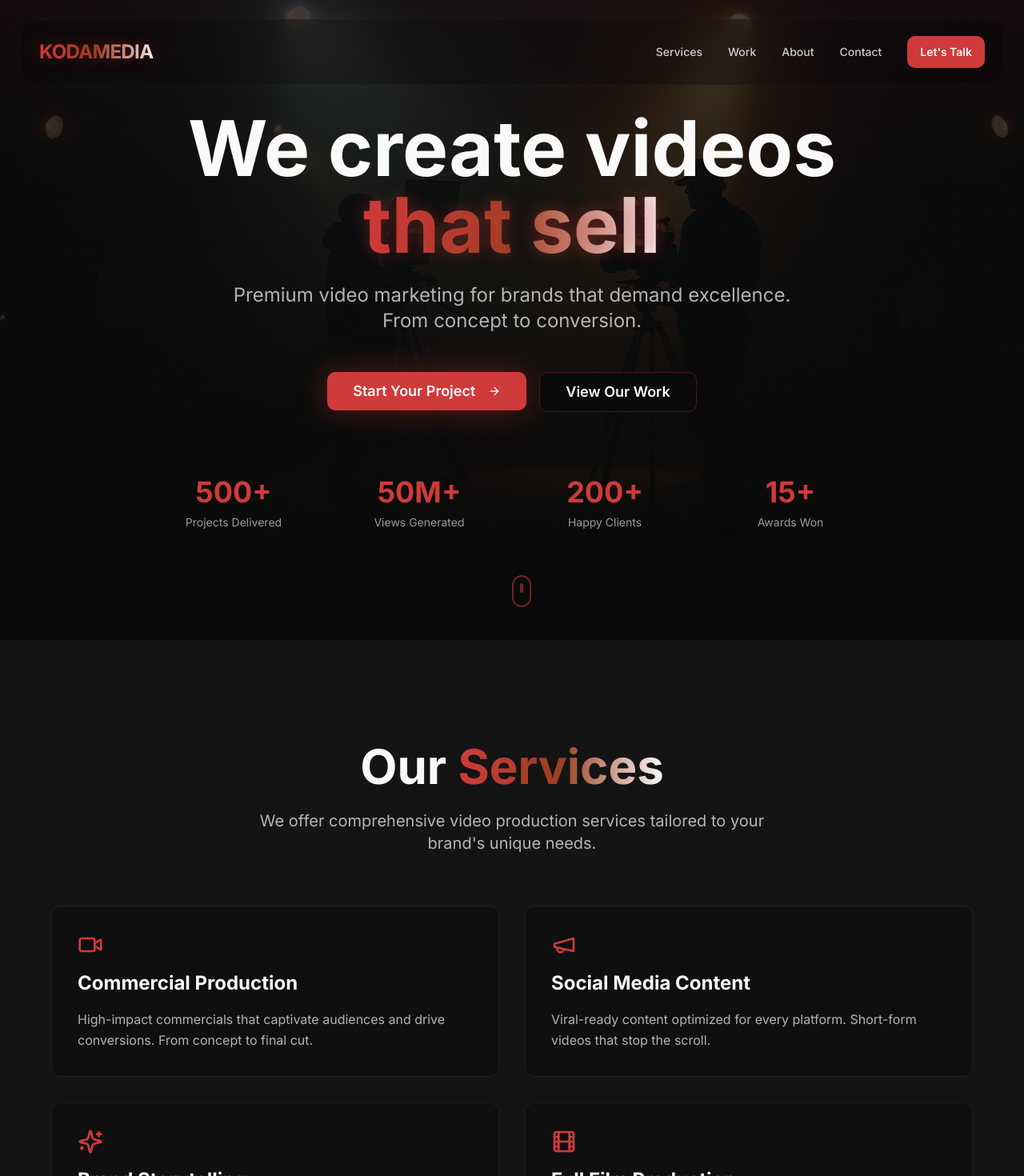
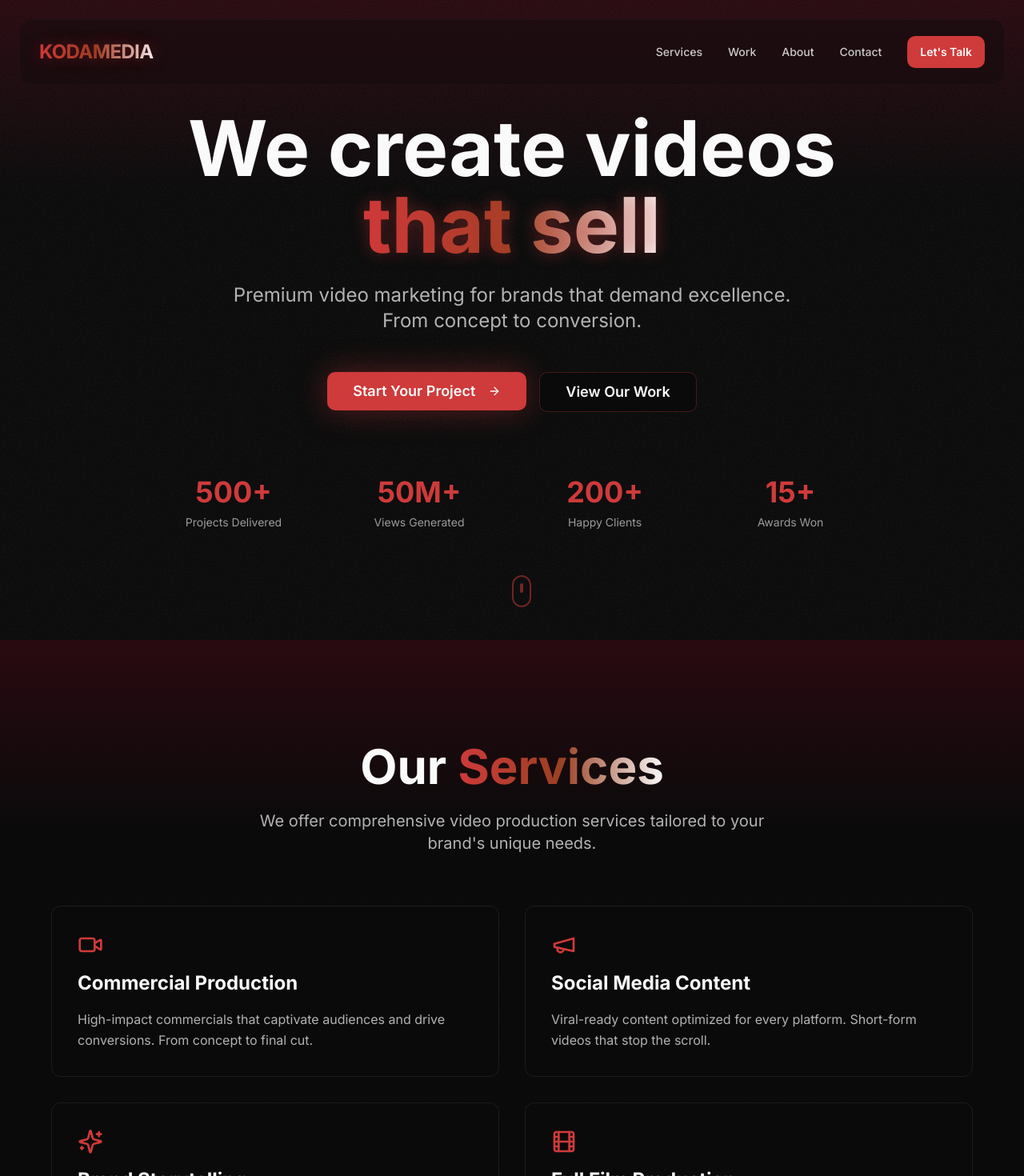
Before and after one commit to Wasiewicz11/kodamedia-premium-motion, a React (Vite) app: page / in a window 1280 px wide. Shown: the top 1470 px of the page at 80% size. Built offline with nearby package versions, Linux system fonts and the light colour scheme; the HTML template or start-up script is replaced by a standard one.

Commit message:
Fix: Ensure consistent page background

```diff
--- a/src/components/About.tsx
+++ b/src/components/About.tsx
@@ -2,7 +2,7 @@ import { Award, Users, Zap } from "lucide-react";
 
 const About = () => {
   return (
-    <section id="about" className="py-32 surface-dark">
+    <section id="about" className="py-32">
       <div className="container mx-auto px-6">
         <div className="max-w-6xl mx-auto">
           <div className="grid md:grid-cols-2 gap-16 items-center">
@@ -38,7 +38,7 @@ const About = () => {
 
             {/* Right Content - Creative Visual */}
             <div className="relative">
-              <div className="aspect-square rounded-lg surface-darker border border-primary/20 overflow-hidden">
+              <div className="aspect-square rounded-lg bg-card/30 backdrop-blur-sm border border-primary/20 overflow-hidden">
                 <div className="absolute inset-0 bg-gradient-to-br from-primary/30 via-transparent to-background/50" />
                 <div className="absolute inset-0 flex items-center justify-center">
                   <div className="text-center">
--- a/src/components/CaseStudy.tsx
+++ b/src/components/CaseStudy.tsx
@@ -19,7 +19,7 @@ const CaseStudy = () => {
           </div>
 
           {/* Video Placeholder */}
-          <div className="aspect-video surface-darker rounded-lg overflow-hidden mb-12 border border-primary/20">
+          <div className="aspect-video bg-card/30 backdrop-blur-sm rounded-lg overflow-hidden mb-12 border border-primary/20">
             <div className="w-full h-full bg-gradient-to-br from-primary/20 to-background/40 flex items-center justify-center">
               <div className="text-center">
                 <div className="w-20 h-20 rounded-full bg-primary/20 flex items-center justify-center mx-auto mb-4">
@@ -51,7 +51,7 @@ const CaseStudy = () => {
             ].map((stat, index) => (
               <div
                 key={index}
-                className="text-center surface-darker p-8 rounded-lg border border-border/50"
+                className="text-center bg-card/30 backdrop-blur-sm p-8 rounded-lg border border-border/50"
               >
                 <div className="text-primary mb-4 flex justify-center">
                   {stat.icon}
--- a/src/components/Contact.tsx
+++ b/src/components/Contact.tsx
@@ -23,7 +23,7 @@ const Contact = () => {
   };
 
   return (
-    <section id="contact" className="py-32 surface-dark">
+    <section id="contact" className="py-32">
       <div className="container mx-auto px-6">
         <div className="max-w-6xl mx-auto">
           {/* Header */}
--- a/src/components/Hero.tsx
+++ b/src/components/Hero.tsx
@@ -12,18 +12,8 @@ const Hero = () => {
 
   return (
     <section className="relative min-h-screen flex items-center justify-center overflow-hidden">
-      {/* Background Image with Overlay */}
-      <div className="absolute inset-0 z-0">
-        <img
-          src={heroImage}
-          alt="Cinematic video production"
-          className="w-full h-full object-cover opacity-40"
-        />
-        <div className="absolute inset-0 bg-gradient-to-b from-background/50 via-background/70 to-background" />
-      </div>
-
       {/* Content */}
-      <div className="container mx-auto px-6 z-10 text-center">
+      <div className="container mx-auto px-6 text-center">
         <h1 className="text-5xl md:text-7xl lg:text-8xl font-bold mb-6 animate-fade-in-up opacity-0 [animation-delay:200ms]">
           We create videos
           <br />
--- a/src/components/Services.tsx
+++ b/src/components/Services.tsx
@@ -25,7 +25,7 @@ const Services = () => {
   ];
 
   return (
-    <section id="services" className="py-32 surface-dark">
+    <section id="services" className="py-32">
       <div className="container mx-auto px-6">
         <div className="text-center mb-16">
           <h2 className="text-4xl md:text-6xl font-bold mb-6">
@@ -40,7 +40,7 @@ const Services = () => {
           {services.map((service, index) => (
             <div
               key={index}
-              className="group surface-darker p-8 rounded-lg border border-border/50 hover:border-primary/50 transition-smooth hover:transform hover:scale-105"
+              className="group bg-card/30 backdrop-blur-sm p-8 rounded-lg border border-border/50 hover:border-primary/50 transition-smooth hover:transform hover:scale-105"
             >
               <div className="text-primary mb-4 transform group-hover:scale-110 transition-smooth">
                 {service.icon}
```
